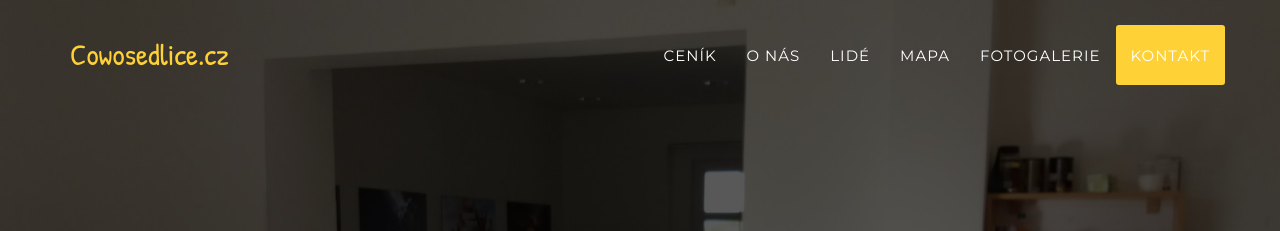
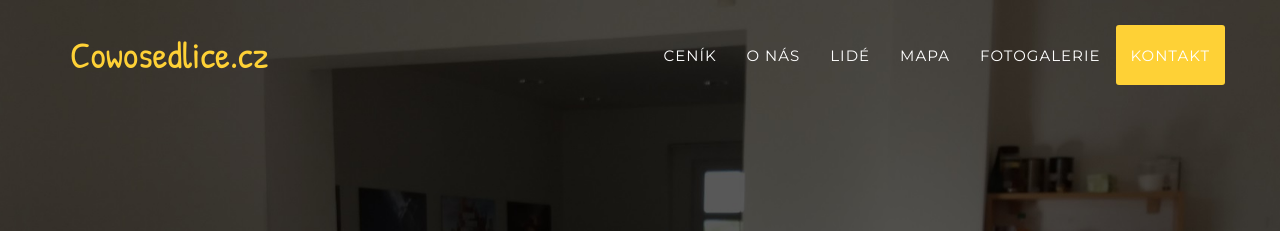
Before and after one commit to cowosedlice/cowosedlice.cz, a Jekyll site: the page built from index.html, in a window 1280 px wide. Shown: the top 231 px of the page. Built offline with Jekyll 4.4.1, drawn with Linux system fonts in a browser that asks for light colours; some web fonts are replaced.

Commit message:
logo - zvětšení velikosti

```diff
--- a/_includes/css/agency.css
+++ b/_includes/css/agency.css
@@ -178,6 +178,7 @@ fieldset[disabled] .btn-xl.active {
 .navbar-default .navbar-brand {
     font-family: "Patrick Hand","Helvetica Neue",Helvetica,Arial,cursive;
     color: #{{ site.data.template.color.primary }};
+    font-size: 2.0em;
 }
 
 .navbar-default .navbar-brand:hover,
@@ -242,7 +243,7 @@ fieldset[disabled] .btn-xl.active {
     }
 
     .navbar-default .navbar-brand {
-        font-size: 2em;
+        font-size: 2.5em;
         -webkit-transition: all .3s;
         -moz-transition: all .3s;
         transition: all .3s;
```
